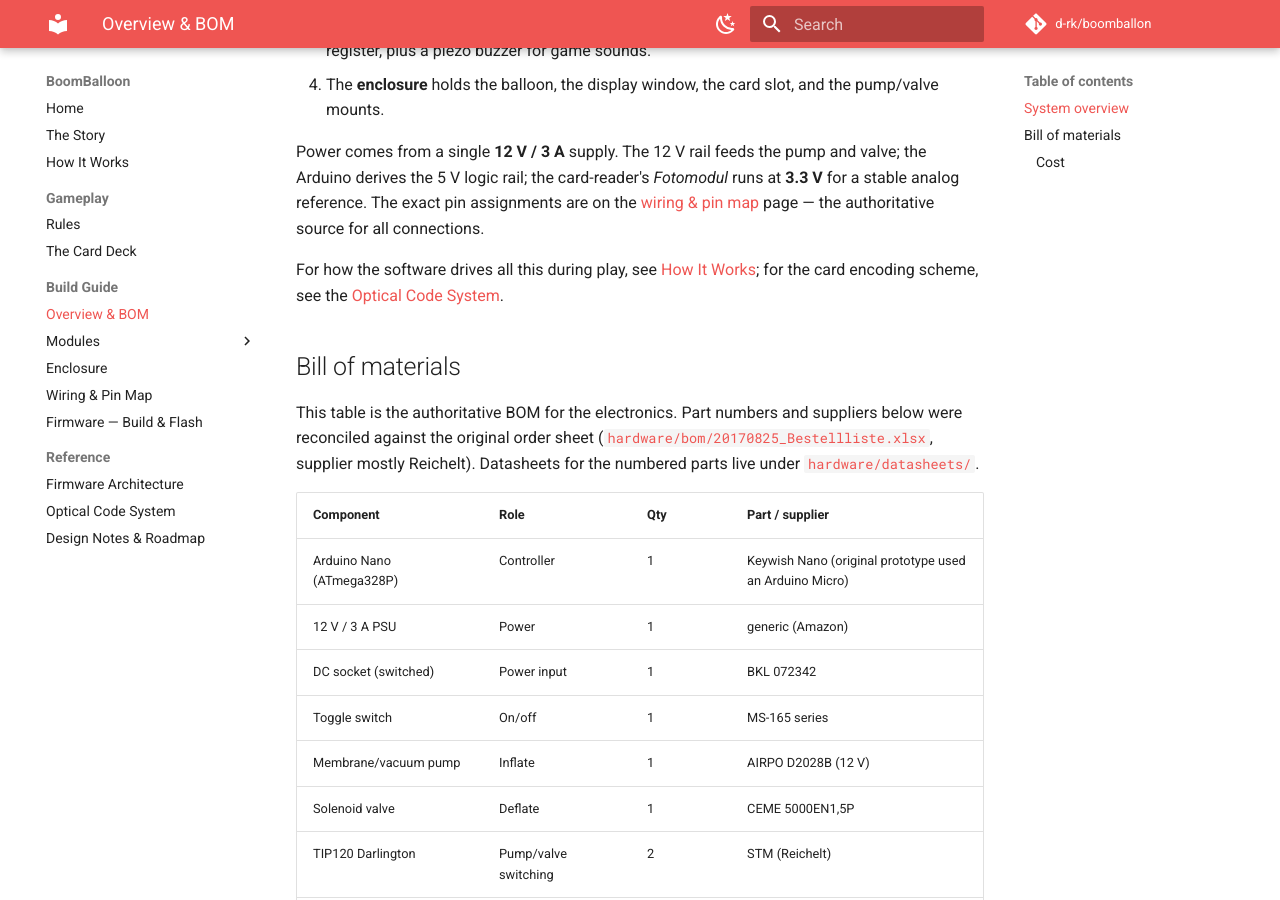
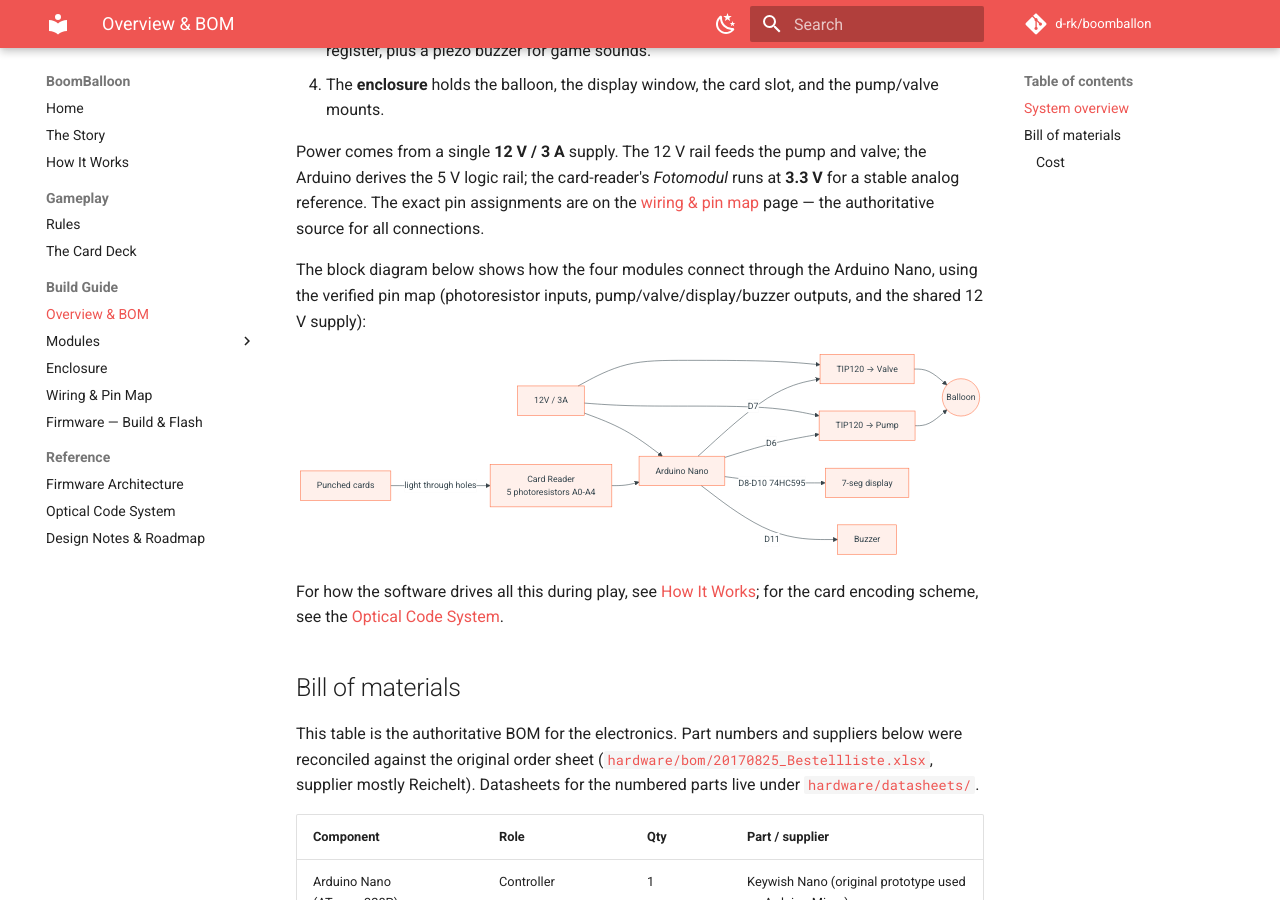
Before and after one commit to d-rk/boomballon, an MkDocs documentation site: the page built from docs/build-guide/overview-bom.md, in a window 1280 px wide and 900 px high, scrolled down 781 px. Built offline with MkDocs 1.6.1 and Material for MkDocs 9.7.7, drawn with Linux system fonts in a browser that asks for light colours; comment, search, counter and statistics services are not loaded.

Commit message:
docs: add system block and turn sequence Mermaid diagrams
Add a flowchart in overview-bom.md showing the four hardware modules
wired through the Arduino Nano per the verified pin map, and a
sequenceDiagram in how-it-works.md tracing one turn from card insertion
through CodeDetector decoding, the Card::playCard factory, optional
target selection, and the concurrent pump/valve + buzzer + display
feedback described in the firmware architecture reference.

````diff
--- a/docs/build-guide/overview-bom.md
+++ b/docs/build-guide/overview-bom.md
@@ -37,7 +37,20 @@ runs at **3.3 V** for a stable analog reference. The exact pin assignments are
 on the [wiring & pin map](wiring-pinmap.md) page — the authoritative source for
 all connections.
 
-<!-- system block diagram added in Task 10 -->
+The block diagram below shows how the four modules connect through the Arduino Nano, using the verified pin map (photoresistor inputs, pump/valve/display/buzzer outputs, and the shared 12 V supply):
+
+```mermaid
+flowchart LR
+  Cards[Punched cards] -->|light through holes| Reader[Card Reader<br/>5 photoresistors A0-A4]
+  Reader --> MCU[Arduino Nano]
+  MCU -->|D6| Pump[TIP120 → Pump]
+  MCU -->|D7| Valve[TIP120 → Valve]
+  Pump --> Balloon((Balloon))
+  Valve --> Balloon
+  MCU -->|D8-D10 74HC595| Disp[7-seg display]
+  MCU -->|D11| Buzz[Buzzer]
+  PSU[12V / 3A] --> MCU & Pump & Valve
+```
 
 For how the software drives all this during play, see
 [How It Works](../how-it-works.md); for the card encoding scheme, see the
````
Also changed, not shown: docs/how-it-works.md (+38 -0 lines).
